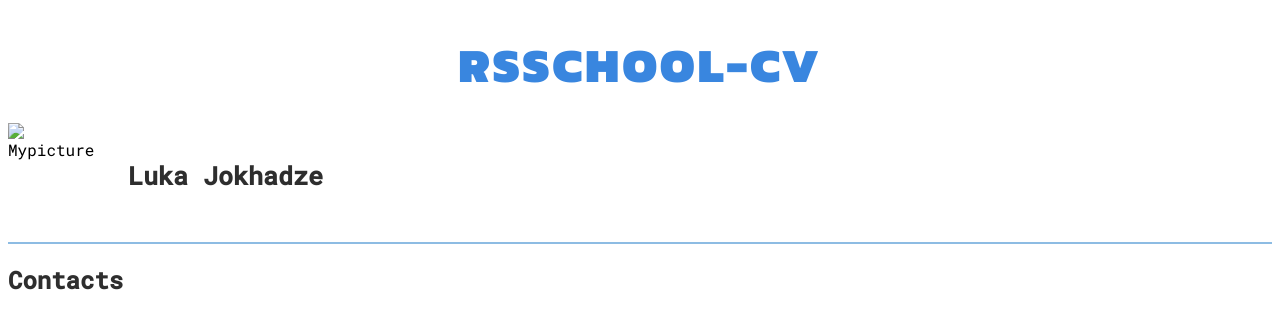
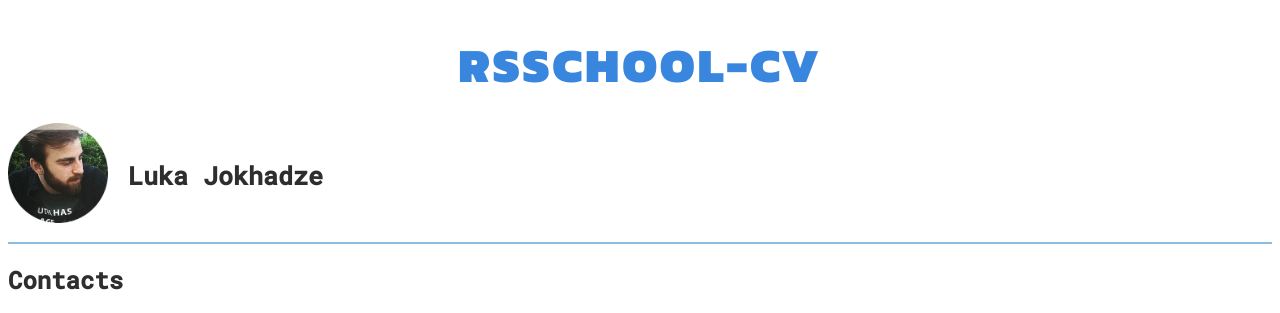
Before and after one commit to lookzyy/rsschool-cv, a plain HTML site: page index.html in a window 1280 px wide. Shown: the top 313 px of the page. Drawn offline with Linux system fonts and the light colour scheme; the site is published under a folder, as on GitHub Pages, so addresses that start at the root find nothing.

Commit message:
feat(cross-check): fixed mypic bug

```diff
--- a/index.html
+++ b/index.html
@@ -18,7 +18,7 @@
       <h1><a class="rsschool-cv" href="https://lookzyy.github.io/rsschool-cv">RSSCHOOL-CV</a></h1>
     </header>
     <main>
-      <img src="/img/mypic.png" alt="Mypicture" class="mypic">
+      <img src="img/mypic.png" alt="Mypicture" class="mypic">
       <h2 id="Luka-Jokhadze">Luka Jokhadze</h2>
       <hr>
       <h2 id="contacts">Contacts</h2>
```
